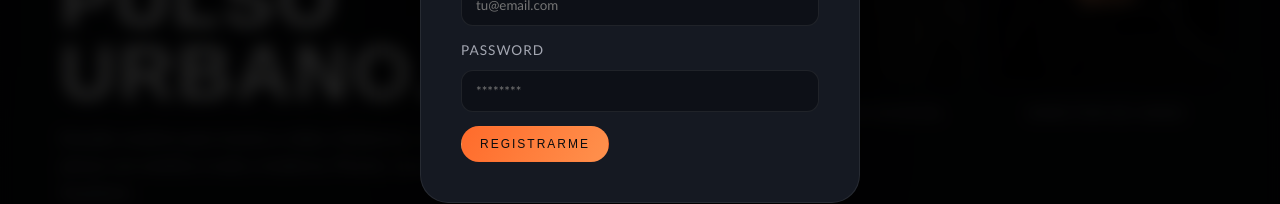
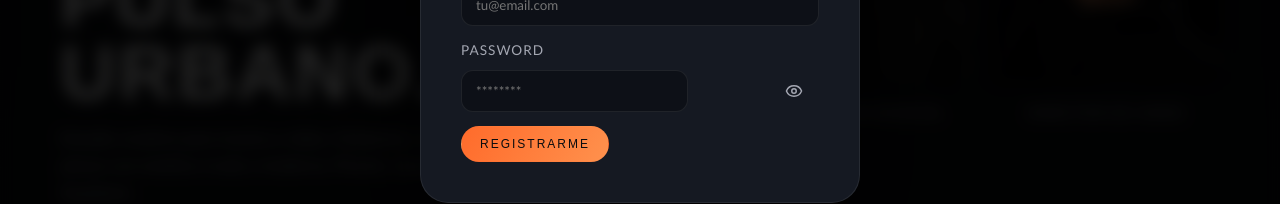
Before and after one commit to MarcoArgote/magmaofi, a React (Vite) app: page / in a window 1280 px wide. Both pictures are taken after a click on the button "REGISTER". Shown: the part 457-661 px from the top of the page. Built offline with nearby package versions, Linux system fonts and the light colour scheme.

Commit message:
feat: add password visibility toggle and duplicate email validation

```diff
--- a/src/App.css
+++ b/src/App.css
@@ -1318,3 +1318,34 @@ textarea {
   .transactions-table th:nth-child(4),
   .transactions-table td:nth-child(4) { display: none; }
 }
+
+/* Password Toggle Styles */
+.password-input-wrapper {
+  position: relative;
+  width: 100%;
+}
+
+.password-input-wrapper input {
+  padding-right: 45px !important;
+}
+
+.password-toggle {
+  position: absolute;
+  right: 12px;
+  top: 50%;
+  transform: translateY(-50%);
+  background: none;
+  border: none;
+  color: var(--muted);
+  cursor: pointer;
+  display: flex;
+  align-items: center;
+  justify-content: center;
+  padding: 4px;
+  transition: color 0.2s;
+  z-index: 2;
+}
+
+.password-toggle:hover {
+  color: var(--text);
+}
--- a/src/App.tsx
+++ b/src/App.tsx
@@ -8,6 +8,7 @@ import { supabase } from './lib/supabaseClient'
 import type { User } from '@supabase/supabase-js'
 import './App.css'
 import AdminDashboard from './components/AdminDashboard'
+import { Eye, EyeOff } from 'lucide-react'
 
 gsap.registerPlugin(ScrollTrigger, useGSAP)
 
@@ -23,6 +24,7 @@ function App() {
   const [isAdmin, setIsAdmin] = useState(false)
   const [view, setView] = useState<'landing' | 'admin'>('landing')
   const [authLoading, setAuthLoading] = useState(false)
+  const [showPassword, setShowPassword] = useState(false)
 
   useGSAP(
     () => {
@@ -155,6 +157,14 @@ function App() {
     const password = formData.get('password') as string
     const fullName = formData.get('fullName') as string
 
+    if (authMode === 'register') {
+      if (password.length < 6) {
+        alert('La contraseña debe tener al menos 6 caracteres.')
+        setAuthLoading(false)
+        return
+      }
+    }
+
     try {
       if (authMode === 'login') {
         const { error } = await supabase.auth.signInWithPassword({ email, password })
@@ -165,8 +175,13 @@ function App() {
           password,
           options: { data: { full_name: fullName } }
         })
-        if (error) throw error
-        alert('Revisa tu correo para confirmar el registro.')
+        if (error) {
+          if (error.message.includes('already registered')) {
+            throw new Error('Este correo ya está registrado.')
+          }
+          throw error
+        }
+        alert('¡Registro exitoso! Revisa tu correo para confirmar.')
       }
       setShowAuthModal(false)
     } catch (error: any) {
@@ -739,7 +754,21 @@ function App() {
                     </div>
                     <div className="form-field">
                       <label>Password</label>
-                      <input type="password" name="password" placeholder="********" required />
+                      <div className="password-input-wrapper">
+                        <input
+                          type={showPassword ? 'text' : 'password'}
+                          name="password"
+                          placeholder="********"
+                          required
+                        />
+                        <button
+                          type="button"
+                          className="password-toggle"
+                          onClick={() => setShowPassword(!showPassword)}
+                        >
+                          {showPassword ? <EyeOff size={18} /> : <Eye size={18} />}
+                        </button>
+                      </div>
                     </div>
                     <button type="submit" className="btn primary" disabled={authLoading}>
                       {authLoading ? 'Cargando...' : 'Entrar'}
@@ -759,7 +788,21 @@ function App() {
                     </div>
                     <div className="form-field">
                       <label>Password</label>
-                      <input type="password" name="password" placeholder="********" required />
+                      <div className="password-input-wrapper">
+                        <input
+                          type={showPassword ? 'text' : 'password'}
+                          name="password"
+                          placeholder="********"
+                          required
+                        />
+                        <button
+                          type="button"
+                          className="password-toggle"
+                          onClick={() => setShowPassword(!showPassword)}
+                        >
+                          {showPassword ? <EyeOff size={18} /> : <Eye size={18} />}
+                        </button>
+                      </div>
                     </div>
                     <button type="submit" className="btn primary" disabled={authLoading}>
                       {authLoading ? 'Cargando...' : 'Registrarme'}
```
